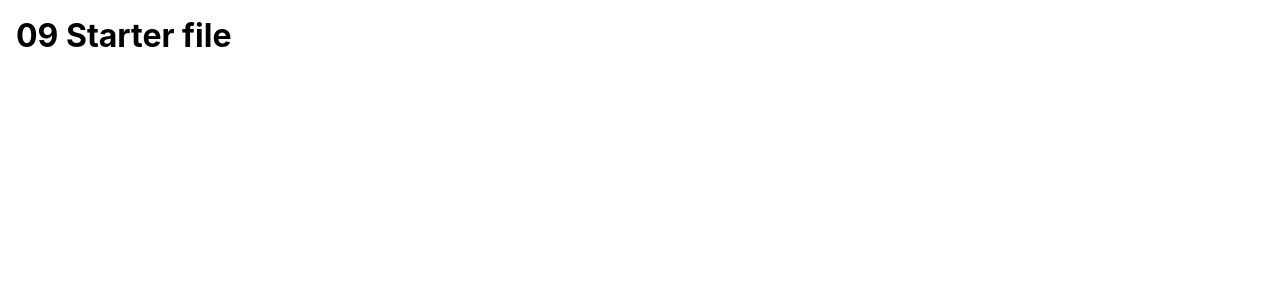
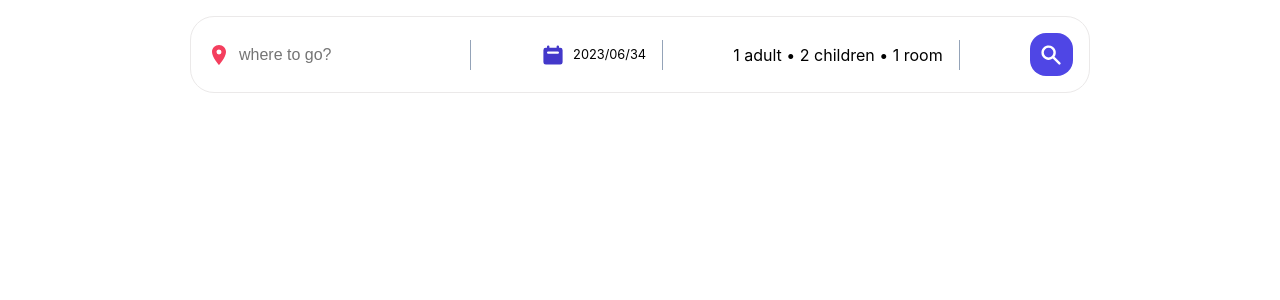
Before and after one commit to fatemehjafarii24/Hotels_booking_App, a React (Vite) app: page / in a window 1280 px wide. Shown: the top 300 px of the page. Built offline with nearby package versions, Linux system fonts and the light colour scheme.

Commit message:
add headerSearchItem

```diff
--- a/src/App.jsx
+++ b/src/App.jsx
@@ -1,7 +1,12 @@
 import "./App.css";
+import Header from "./components/Header/Header";
 
 function App() {
-  return <h1>09 Starter file</h1>;
+  return (
+    <div>
+      <Header />
+    </div>
+  );
 }
 
 export default App;
--- /dev/null
+++ b/src/components/Header/Header.jsx
@@ -0,0 +1,41 @@
+import { MdLocationOn } from "react-icons/md";
+import { HiCalendar, HiSearch } from "react-icons/hi";
+import { useState } from "react";
+
+function Header() {
+  const [destination, setDestination] = useState("");
+  return (
+    <div className="header">
+      <div className="headerSearch">
+        <div className="headerSearchItem">
+          <MdLocationOn className="headerIcon locationIcon" />
+          <input
+            value={destination}
+            onChange={(e) => setDestination(e.target.value)}
+            type="text"
+            placeholder="where to go?"
+            className="headerSearchInput"
+            name="destination"
+            id="destination"
+          />
+          <span className="seperator"></span>
+        </div>
+        <div className="headerSearchItem">
+          <HiCalendar className="headerIcon dateIcon" />
+          <div className="dateDropDown">2023/06/34</div>
+          <span className="seperator"></span>
+        </div>
+        <div className="headerSearchItem">
+          <div id="optionDropDown">1 adult &bull; 2 children &bull; 1 room</div>
+          <span className="seperator"></span>
+        </div>
+        <div className="headerSearchItem">
+          <button className="headerSearchBtn">
+            <HiSearch className="headerIcon" />
+          </button>
+        </div>
+      </div>
+    </div>
+  );
+}
+export default Header;
```
